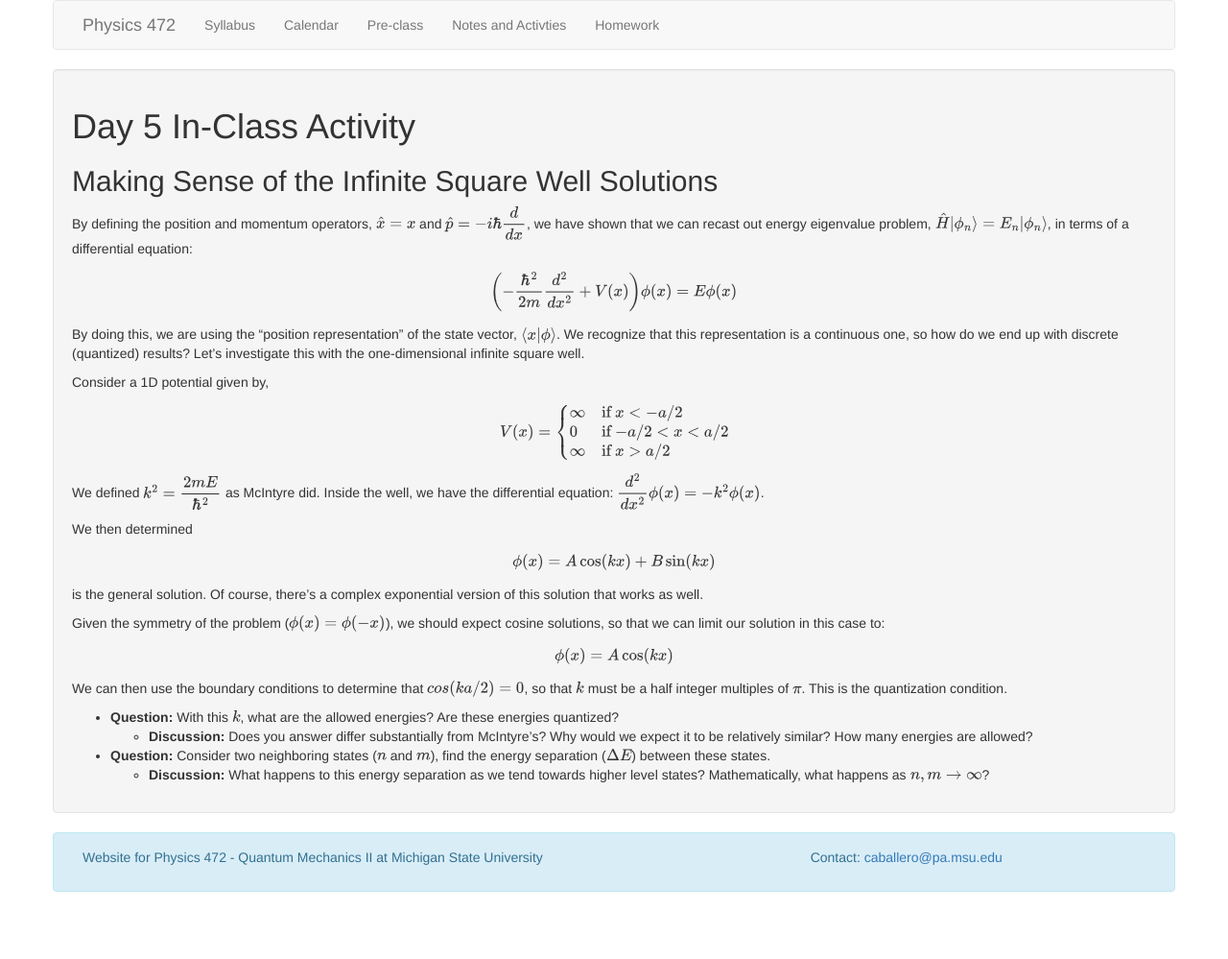
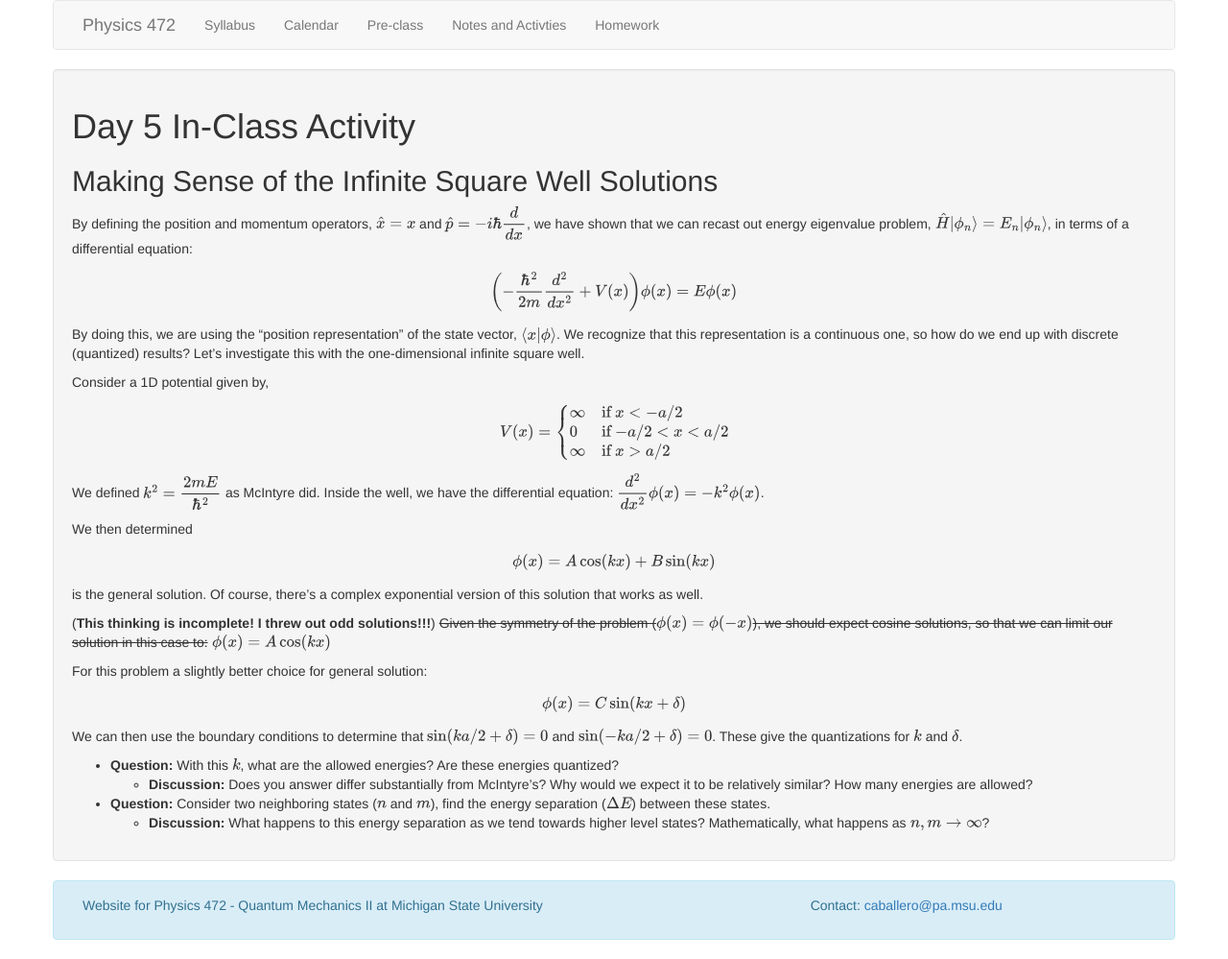
Before and after one commit to dannycab/phy472msu_s2021, a Jekyll site: the page built from notes/in-class/day5.md, in a window 1280 px wide. Shown: the whole page at 96% size. Built offline with Jekyll 4.4.1, drawn with Linux system fonts in a browser that asks for light colours; before the commit the page ends 949 px from its top, so only the background shows below that.

Commit message:
fixed issue with day 5 activity

```diff
--- a/notes/in-class/day5.md
+++ b/notes/in-class/day5.md
@@ -30,11 +30,14 @@ $$\phi(x) = A \cos(kx) + B\sin(kx)$$
 
 is the general solution. Of course, there's a complex exponential version of this solution that works as well.
 
-Given the symmetry of the problem ($\phi(x) = \phi(-x)$), we should expect cosine solutions, so that we can limit our solution in this case to:
+(**This thinking is incomplete! I threw out odd solutions!!!**)
+~~Given the symmetry of the problem ($\phi(x) = \phi(-x)$), we should expect cosine solutions, so that we can limit our solution in this case to:~~ $\phi(x) = A \cos(kx)$
 
-$$\phi(x) = A \cos(kx)$$
+For this problem a slightly better choice for general solution:
 
-We can then use the boundary conditions to determine that $cos(ka/2)=0$, so that $k$ must be a half integer multiples of $\pi$. This is the quantization condition.
+$$\phi(x) = C\sin(kx+\delta)$$
+
+We can then use the boundary conditions to determine that $\sin(ka/2+\delta)=0$ and $\sin(-ka/2+\delta)=0$. These give the quantizations for $k$ and $\delta$.
 
 * **Question:** With this $k$, what are the allowed energies? Are these energies quantized?
   * **Discussion:** Does you answer differ substantially from McIntyre's? Why would we expect it to be relatively similar? How many energies are allowed?
```
